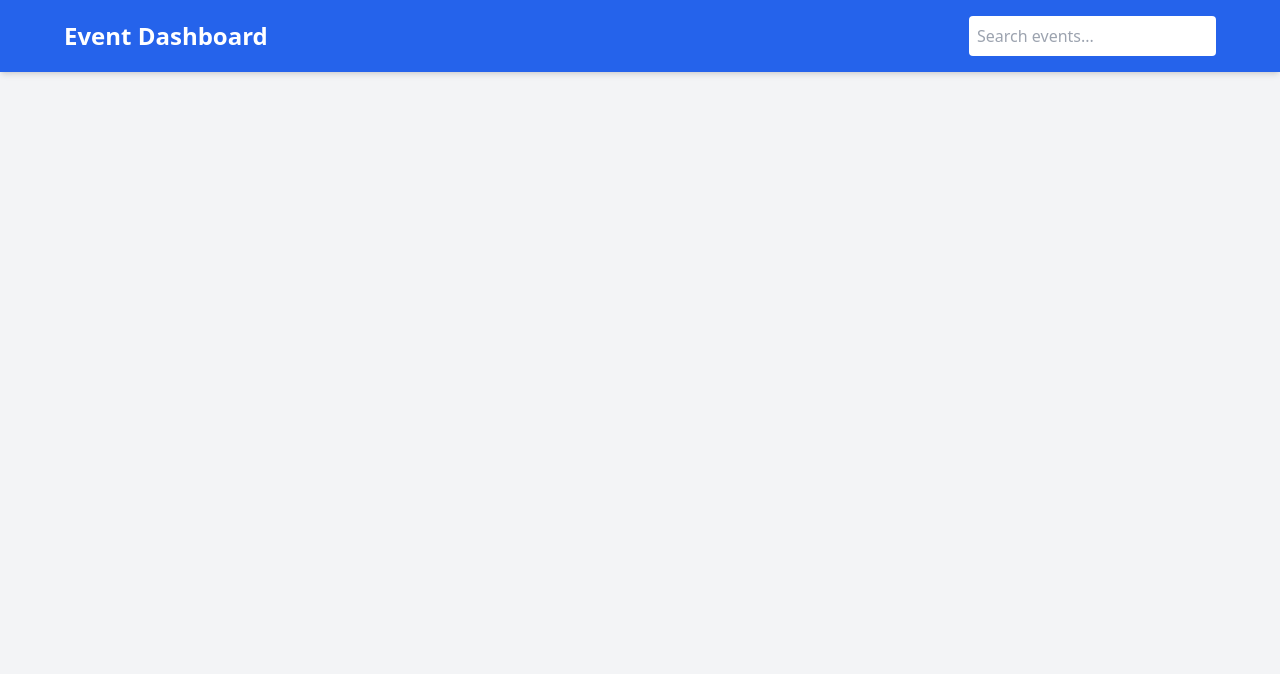
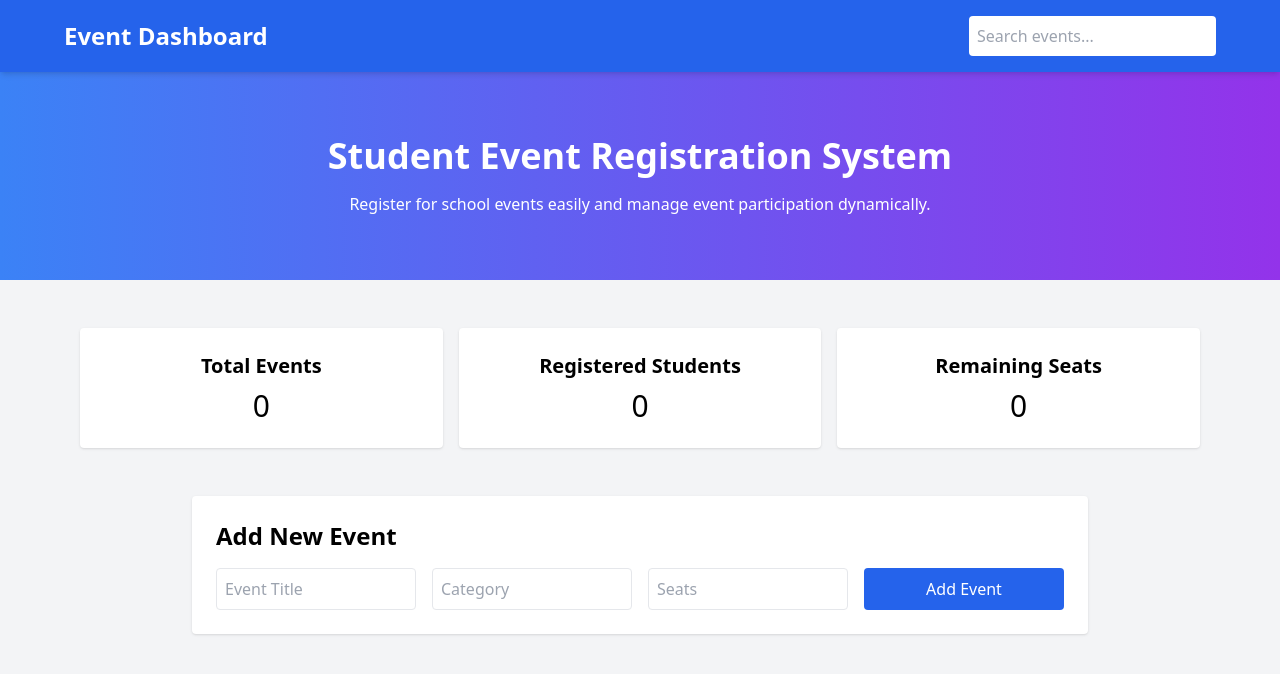
Before and after one commit to marleneuwamahoro/student-event, a plain HTML site: page index.html in a window 1280 px wide. Drawn offline with nearby package versions, Linux system fonts and the light colour scheme.

Commit message:
Design event cards

```diff
--- a/index.html
+++ b/index.html
@@ -29,7 +29,74 @@
     </div>
   </nav>
 
+ <section class="bg-gradient-to-r from-blue-500 to-purple-600 text-white py-16 text-center">
 
+    <h2 class="text-4xl font-bold mb-4">
+      Student Event Registration System
+    </h2>
+
+    <p class="max-w-2xl mx-auto">
+      Register for school events easily and manage event participation dynamically.
+    </p>
+
+  </section>
+  <section class="max-w-6xl mx-auto grid grid-cols-1 md:grid-cols-3 gap-4 mt-8 p-4">
+
+    <div class="bg-white p-6 rounded shadow text-center">
+      <h3 class="text-xl font-bold">Total Events</h3>
+      <p id="totalEvents" class="text-3xl mt-2">0</p>
+    </div>
+
+    <div class="bg-white p-6 rounded shadow text-center">
+      <h3 class="text-xl font-bold">Registered Students</h3>
+      <p id="totalRegistered" class="text-3xl mt-2">0</p>
+    </div>
+
+    <div class="bg-white p-6 rounded shadow text-center">
+      <h3 class="text-xl font-bold">Remaining Seats</h3>
+      <p id="remainingSeats" class="text-3xl mt-2">0</p>
+    </div>
+
+  </section>
+   <section class="max-w-4xl mx-auto bg-white p-6 rounded shadow mt-8">
+
+    <h2 class="text-2xl font-bold mb-4">
+      Add New Event
+    </h2>
+
+    <form id="eventForm" class="grid grid-cols-1 md:grid-cols-4 gap-4">
+
+      <input
+        type="text"
+        id="title"
+        placeholder="Event Title"
+        class="border p-2 rounded"
+      />
+
+      <input
+        type="text"
+        id="category"
+        placeholder="Category"
+        class="border p-2 rounded"
+      />
+
+      <input
+        type="number"
+        id="seats"
+        placeholder="Seats"
+        class="border p-2 rounded"
+      />
+
+      <button
+        type="submit"
+        class="bg-blue-600 text-white rounded hover:bg-blue-700"
+      >
+        Add Event
+      </button>
+
+    </form>
+
+  </section>
 
 </body>
 </html>
```
